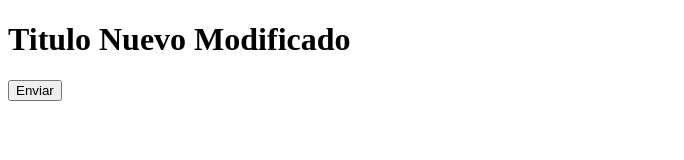
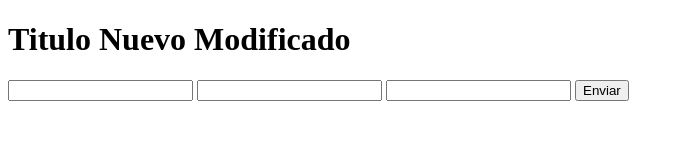
Before and after one commit to rickyrs1721/hellow-world-git, a plain HTML site: page index.html in a window 1280 px wide. Shown: the whole page, without its empty margins (0-684 px from the left). Drawn offline with Linux system fonts and the light colour scheme.

Commit message:
modificando el index con más input

```diff
--- a/index.html
+++ b/index.html
@@ -9,6 +9,9 @@
 	<h1>Titulo Nuevo Modificado</h1>
 
 	<form action="#" method="get">
+		<input type="text" name="firstName" id="firstName">
+		<input type="text" name="lastName" id="lastName">
+		<input type="number" name="age" id="age">
 		<input type="button" value="Enviar" />
 	</form>
 </body>
```
